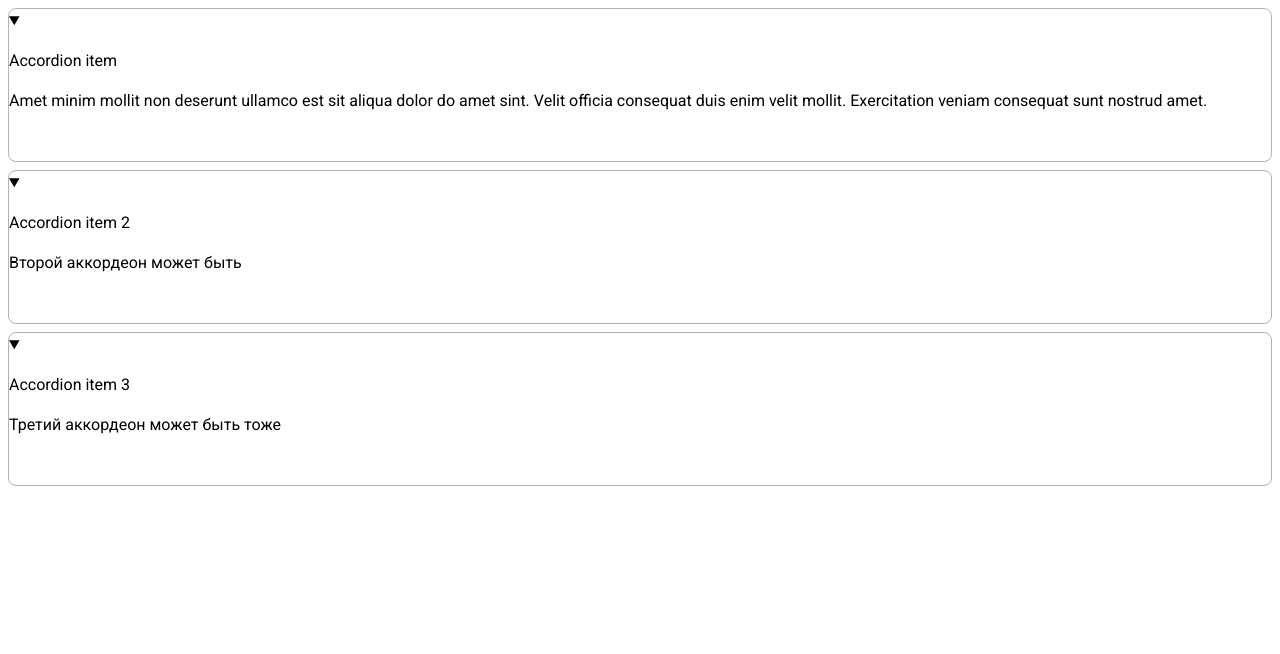
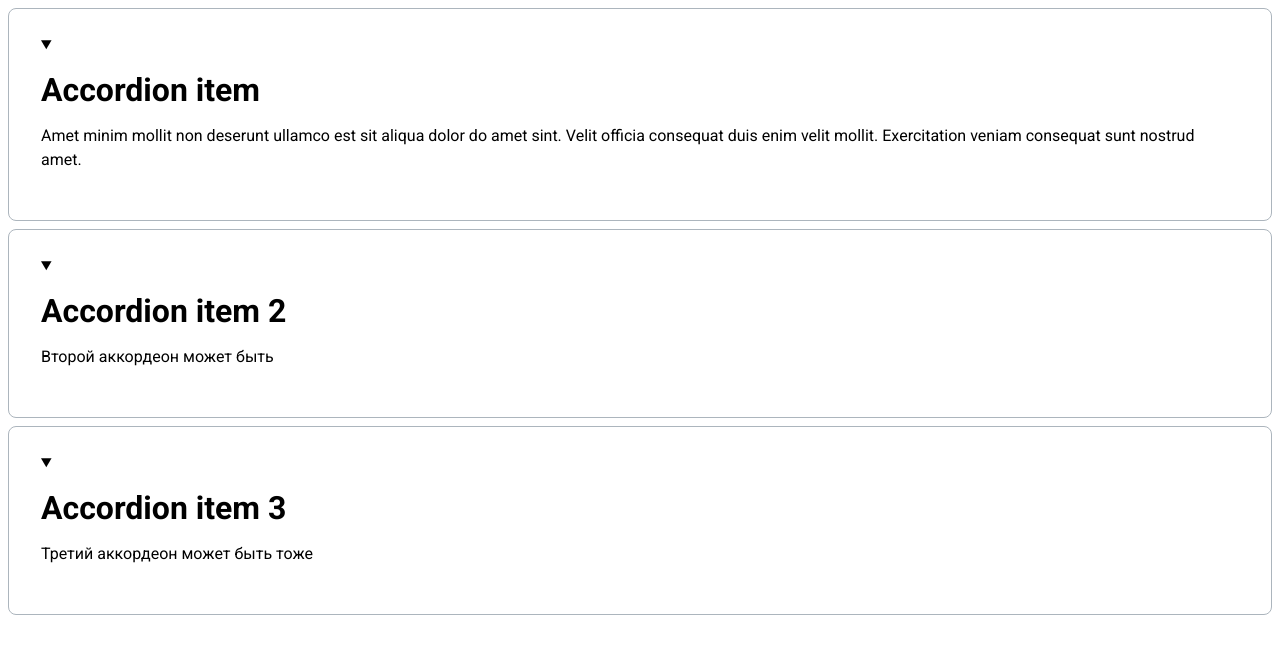
Before and after one commit to js-tasks-ru/htmlcss-20230411_l-milaropot, a website: page 03-lection1/02-accordion/index.html in a window 1280 px wide. Drawn offline with Linux system fonts and the light colour scheme.

Commit message:
Fix comment3

```diff
--- a/03-lection1/02-accordion/accordion.css
+++ b/03-lection1/02-accordion/accordion.css
@@ -11,6 +11,7 @@
     border: 1px solid #ACB5BD;
     border-radius: 8px;
     margin-bottom: 8px;
+    padding: 24px 32px;
   }
 
   .accordion__item[open] {
--- a/03-lection1/02-accordion/index.html
+++ b/03-lection1/02-accordion/index.html
@@ -10,7 +10,7 @@
         <div class="accordion">
             <details open class = "accordion__item">
                 <summary class = "accordion__summary">
-                    <p class="accordion__content">Accordion item </p>
+                    <h1 class="accordion__title">Accordion item </h1>
                 </summary>
                 <p class= "accordion__content">
                     Amet minim mollit non deserunt ullamco est sit aliqua dolor do amet sint. Velit officia consequat duis enim velit mollit. Exercitation veniam consequat sunt nostrud amet.
@@ -18,8 +18,8 @@
             </details>
             <details open class = "accordion__item">
                 <summary class = "accordion__summary">
-                    <p class="accordion__content" >Accordion item 2
-                    </p>
+                    <h1 class="accordion__title" >Accordion item 2
+                    </h1>
                 </summary>
                 <p class="accordion__content">
                     Второй аккордеон может быть
@@ -27,8 +27,8 @@
             </details>
         <details open class = "accordion__item">
                 <summary class = "accordion__summary">
-                    <p class="accordion__content" >Accordion item 3
-                    </p>
+                    <h1 class="accordion__title" >Accordion item 3
+                    </h1>
                 </summary>
                 <p class="accordion__content">
                     Третий аккордеон может быть тоже
```
